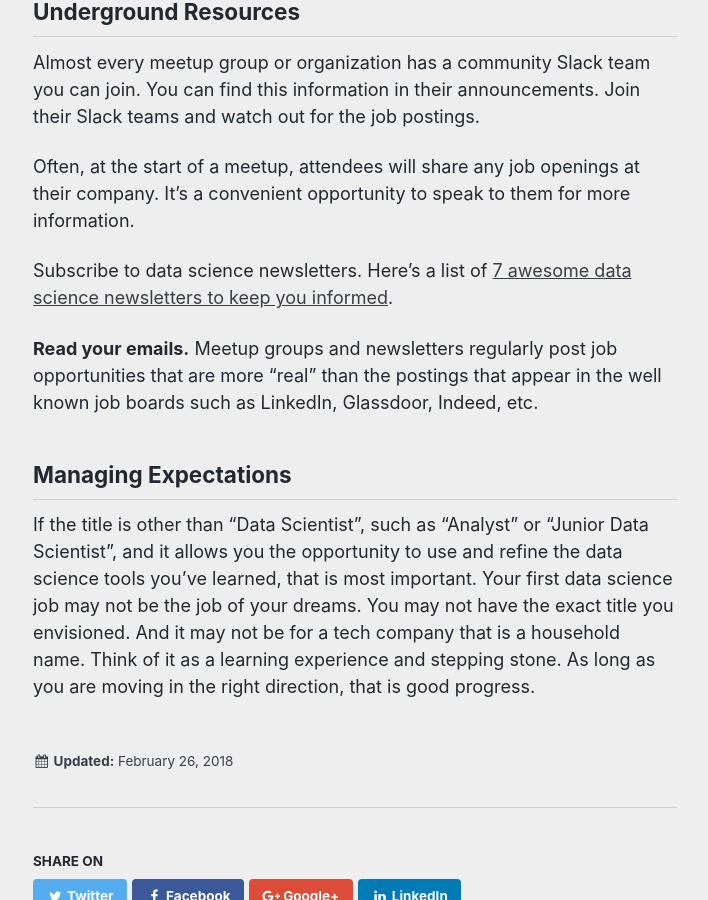
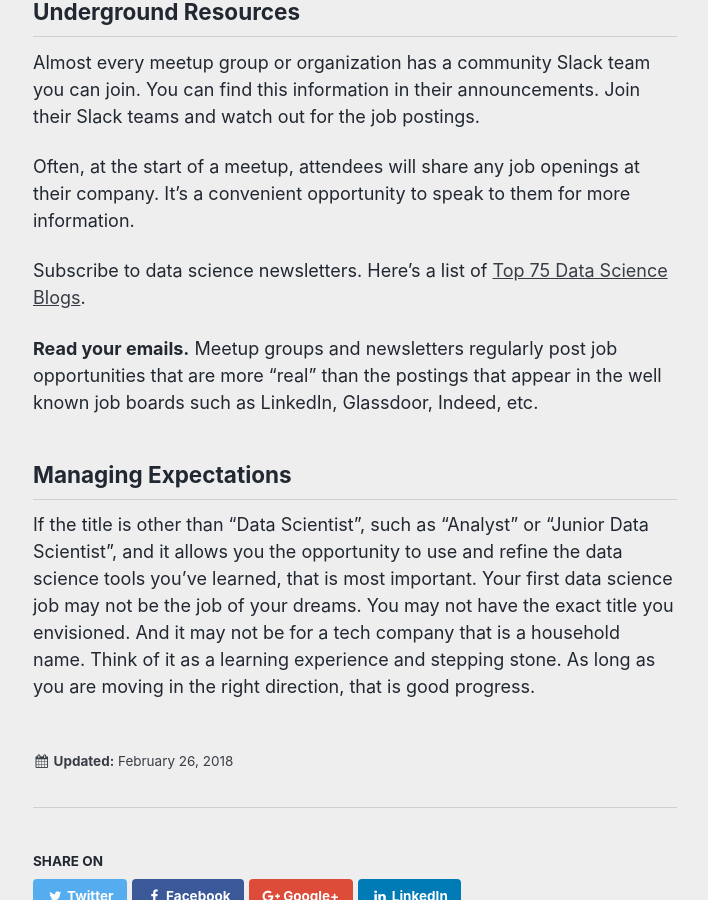
Before and after one commit to reshamas/reshamas.github.io, a Jekyll site: the page built from _posts/2018-02-26-first-data-science-job.md, in a window 1280 px wide and 900 px high, scrolled down 4637 px. Shown: the whole window, without its empty margins (285-993 px from the left). Built offline with Jekyll 4.4.1, drawn with Linux system fonts in a browser that asks for light colours.

Commit message:
Update 2018-02-26-first-data-science-job.md

```diff
--- a/_posts/2018-02-26-first-data-science-job.md
+++ b/_posts/2018-02-26-first-data-science-job.md
@@ -92,7 +92,7 @@ Almost every meetup group or organization has a community Slack team you can joi
 
 Often, at the start of a meetup, attendees will share any job openings at their company.  It's a convenient opportunity to speak to them for more information.
 
-Subscribe to data science newsletters.  Here's a list of [7 awesome data science newsletters to keep you informed](https://www.dataquest.io/blog/data-science-newsletters/).
+Subscribe to data science newsletters.  Here's a list of [Top 75 Data Science Blogs](https://blog.feedspot.com/data_science_blogs/).
 
 **Read your emails.**  Meetup groups and newsletters regularly post job opportunities that are more "real" than the postings that appear in the well known job boards such as LinkedIn, Glassdoor, Indeed, etc.
 
```
